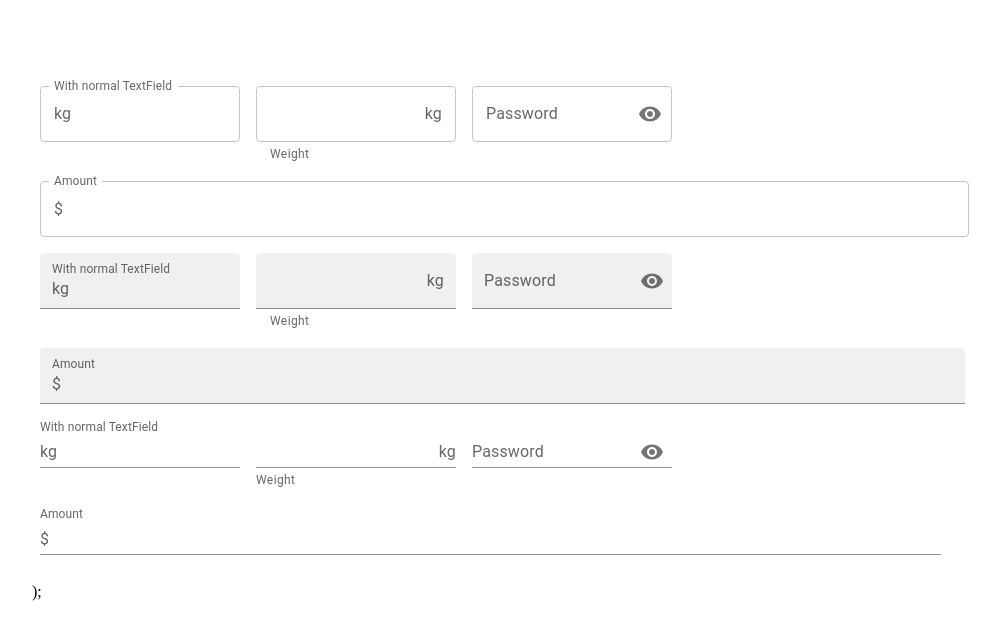
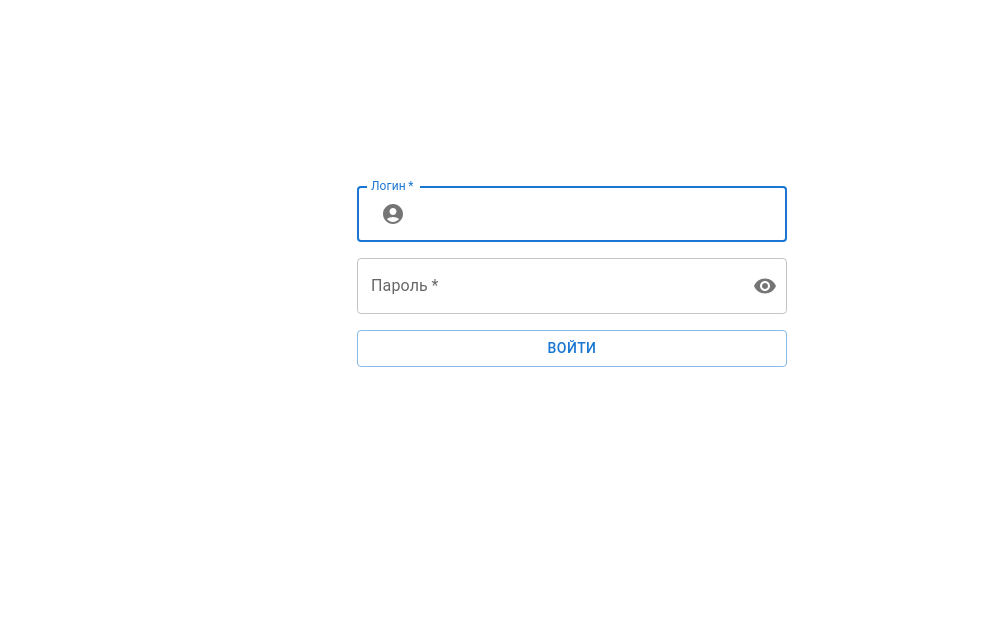
Before and after one commit to Alekzos/deposit-module, a React (Create React App) app: page / in a window 1280 px wide. Shown: the top 640 px of the page, without its empty margins (76-1076 px from the left). Built offline with nearby package versions, Linux system fonts and the light colour scheme; data requests are answered from the project's data file.

Commit message:
какая ошибка в логине

```diff
--- a/src/App.tsx
+++ b/src/App.tsx
@@ -5,6 +5,8 @@ import { LoginPage } from "./pages/Login/Login";
 import { Application } from "./pages/Application/Application";
 import { ApplicationList } from "./pages/ApplicationList/ApplicationList";
 import { NotFound } from "./pages/NotFound/NotFound";
+
+import "./styles/App.css";
 
 import StyledEngineProvider from "@mui/material/StyledEngineProvider";
 import { BrowserRouter, Routes, Route } from "react-router-dom";
--- a/src/data/db.json
+++ b/src/data/db.json
@@ -153,5 +153,10 @@
         "withdrawals": 0,
         "earlyTermination":0
     }
-      ]
+      ],
+
+      "users": {
+          "login":"test",
+          "password": "test"
+      }
 }
--- a/src/data/types.ts
+++ b/src/data/types.ts
@@ -32,3 +32,9 @@ export interface ISliderWithTextFieldProps {
   handleInputChange?: any;
   handleSliderChange?: any;
 }
+
+export interface IUser {
+  login: string;
+  password: string;
+  showPassword: boolean;
+}
--- a/src/pages/Login/Login.tsx
+++ b/src/pages/Login/Login.tsx
@@ -1,37 +1,45 @@
 import React from "react";
+import { useState } from "react";
+import "../../styles/Login.css";
 
 import Box from "@mui/material/Box";
 import IconButton from "@mui/material/IconButton";
-import Input from "@mui/material/Input";
-import FilledInput from "@mui/material/FilledInput";
 import OutlinedInput from "@mui/material/OutlinedInput";
 import InputLabel from "@mui/material/InputLabel";
 import InputAdornment from "@mui/material/InputAdornment";
-import FormHelperText from "@mui/material/FormHelperText";
 import FormControl from "@mui/material/FormControl";
 import TextField from "@mui/material/TextField";
 import Visibility from "@mui/icons-material/Visibility";
 import VisibilityOff from "@mui/icons-material/VisibilityOff";
+import AccountCircle from "@mui/icons-material/AccountCircle";
+import Button from "@mui/material/Button";
 
-interface State {
-  amount: string;
-  password: string;
-  weight: string;
-  weightRange: string;
-  showPassword: boolean;
-}
+import axios from "axios";
+import { IUser } from "../../data/types";
+
+import { productsDataURL } from "../../data/consts";
+
+const getUsers = (login: string, password: string) => {
+  //получение
+  let users = axios
+    .get<IUser[]>(productsDataURL)
+    .then(async function (response) {
+      return response.data;
+    })
+    .catch(function (error) {
+      console.log(error);
+    });
+};
 
 export const LoginPage = () => {
-  const [values, setValues] = React.useState<State>({
-    amount: "",
+  const [values, setValues] = useState<IUser>({
+    login: "",
     password: "",
-    weight: "",
-    weightRange: "",
     showPassword: false,
   });
 
   const handleChange =
-    (prop: keyof State) => (event: React.ChangeEvent<HTMLInputElement>) => {
+    (prop: keyof IUser) => (event: React.ChangeEvent<HTMLInputElement>) => {
       setValues({ ...values, [prop]: event.target.value });
     };
 
@@ -50,37 +58,34 @@ export const LoginPage = () => {
 
   return (
     <div className="loginPage">
-      <Box sx={{ display: "flex", flexWrap: "wrap" }}>
-        <div>
+      <Box
+        sx={{
+          display: "flex",
+          flexWrap: "wrap",
+          justifyContent: "center",
+          flexFlow: "column",
+          m: "auto",
+        }}
+      >
         <TextField
-            label="With normal TextField"
+          label="Логин"
+          required
+          focused
+          value={values.login}
+          onChange={handleChange("login")}
           id="outlined-start-adornment"
-            sx={{ m: 1, width: "25ch" }}
+          sx={{ m: 1, width: "35ch" }}
           InputProps={{
             startAdornment: (
-                <InputAdornment position="start">kg</InputAdornment>
+              <InputAdornment position="start">
+                <AccountCircle />
+              </InputAdornment>
             ),
           }}
         />
-          <FormControl sx={{ m: 1, width: "25ch" }} variant="outlined">
-            <OutlinedInput
-              id="outlined-adornment-weight"
-              value={values.weight}
-              onChange={handleChange("weight")}
-              endAdornment={<InputAdornment position="end">kg</InputAdornment>}
-              aria-describedby="outlined-weight-helper-text"
-              inputProps={{
-                "aria-label": "weight",
-              }}
-            />
-            <FormHelperText id="outlined-weight-helper-text">
-              Weight
-            </FormHelperText>
-          </FormControl>
-          <FormControl sx={{ m: 1, width: "25ch" }} variant="outlined">
-            <InputLabel htmlFor="outlined-adornment-password">
-              Password
-            </InputLabel>
+
+        <FormControl required sx={{ m: 1 }} variant="outlined">
+          <InputLabel htmlFor="outlined-adornment-password">Пароль</InputLabel>
           <OutlinedInput
             id="outlined-adornment-password"
             type={values.showPassword ? "text" : "password"}
@@ -101,144 +106,14 @@ export const LoginPage = () => {
             label="Password"
           />
         </FormControl>
-          <FormControl fullWidth sx={{ m: 1 }}>
-            <InputLabel htmlFor="outlined-adornment-amount">Amount</InputLabel>
-            <OutlinedInput
-              id="outlined-adornment-amount"
-              value={values.amount}
-              onChange={handleChange("amount")}
-              startAdornment={
-                <InputAdornment position="start">$</InputAdornment>
-              }
-              label="Amount"
-            />
-          </FormControl>
-        </div>
-        <div>
-          <TextField
-            label="With normal TextField"
-            id="filled-start-adornment"
-            sx={{ m: 1, width: "25ch" }}
-            InputProps={{
-              startAdornment: (
-                <InputAdornment position="start">kg</InputAdornment>
-              ),
-            }}
-            variant="filled"
-          />
-          <FormControl sx={{ m: 1, width: "25ch" }} variant="filled">
-            <FilledInput
-              id="filled-adornment-weight"
-              value={values.weight}
-              onChange={handleChange("weight")}
-              endAdornment={<InputAdornment position="end">kg</InputAdornment>}
-              aria-describedby="filled-weight-helper-text"
-              inputProps={{
-                "aria-label": "weight",
-              }}
-            />
-            <FormHelperText id="filled-weight-helper-text">
-              Weight
-            </FormHelperText>
-          </FormControl>
-          <FormControl sx={{ m: 1, width: "25ch" }} variant="filled">
-            <InputLabel htmlFor="filled-adornment-password">
-              Password
-            </InputLabel>
-            <FilledInput
-              id="filled-adornment-password"
-              type={values.showPassword ? "text" : "password"}
-              value={values.password}
-              onChange={handleChange("password")}
-              endAdornment={
-                <InputAdornment position="end">
-                  <IconButton
-                    aria-label="toggle password visibility"
-                    onClick={handleClickShowPassword}
-                    onMouseDown={handleMouseDownPassword}
-                    edge="end"
+        <Button
+          onClick={getUsers(values.login, values.password)}
+          variant="outlined"
+          sx={{ m: 1 }}
         >
-                    {values.showPassword ? <VisibilityOff /> : <Visibility />}
-                  </IconButton>
-                </InputAdornment>
-              }
-            />
-          </FormControl>
-          <FormControl fullWidth sx={{ m: 1 }} variant="filled">
-            <InputLabel htmlFor="filled-adornment-amount">Amount</InputLabel>
-            <FilledInput
-              id="filled-adornment-amount"
-              value={values.amount}
-              onChange={handleChange("amount")}
-              startAdornment={
-                <InputAdornment position="start">$</InputAdornment>
-              }
-            />
-          </FormControl>
-        </div>
-        <div>
-          <TextField
-            label="With normal TextField"
-            id="standard-start-adornment"
-            sx={{ m: 1, width: "25ch" }}
-            InputProps={{
-              startAdornment: (
-                <InputAdornment position="start">kg</InputAdornment>
-              ),
-            }}
-            variant="standard"
-          />
-          <FormControl variant="standard" sx={{ m: 1, mt: 3, width: "25ch" }}>
-            <Input
-              id="standard-adornment-weight"
-              value={values.weight}
-              onChange={handleChange("weight")}
-              endAdornment={<InputAdornment position="end">kg</InputAdornment>}
-              aria-describedby="standard-weight-helper-text"
-              inputProps={{
-                "aria-label": "weight",
-              }}
-            />
-            <FormHelperText id="standard-weight-helper-text">
-              Weight
-            </FormHelperText>
-          </FormControl>
-          <FormControl sx={{ m: 1, width: "25ch" }} variant="standard">
-            <InputLabel htmlFor="standard-adornment-password">
-              Password
-            </InputLabel>
-            <Input
-              id="standard-adornment-password"
-              type={values.showPassword ? "text" : "password"}
-              value={values.password}
-              onChange={handleChange("password")}
-              endAdornment={
-                <InputAdornment position="end">
-                  <IconButton
-                    aria-label="toggle password visibility"
-                    onClick={handleClickShowPassword}
-                    onMouseDown={handleMouseDownPassword}
-                  >
-                    {values.showPassword ? <VisibilityOff /> : <Visibility />}
-                  </IconButton>
-                </InputAdornment>
-              }
-            />
-          </FormControl>
-          <FormControl fullWidth sx={{ m: 1 }} variant="standard">
-            <InputLabel htmlFor="standard-adornment-amount">Amount</InputLabel>
-            <Input
-              id="standard-adornment-amount"
-              value={values.amount}
-              onChange={handleChange("amount")}
-              startAdornment={
-                <InputAdornment position="start">$</InputAdornment>
-              }
-            />
-          </FormControl>
-        </div>
+          Войти
+        </Button>
       </Box>
-      );
     </div>
   );
 };
--- a/src/pages/ProductSelection/ProductSelectionPage.tsx
+++ b/src/pages/ProductSelection/ProductSelectionPage.tsx
@@ -14,7 +14,7 @@ import { IProduct } from "../../data/types";
 
 import { numberWithoutSpaces } from "../../utils/utils";
 
-import "../../styles/style.css";
+import "../../styles/ProductSelectionPage.css";
 
 import { debounce } from "lodash";
 
@@ -115,7 +115,7 @@ const ProductSelection = () => {
     depositOptions;
 
   return (
-    <>
+    <div className="calcPage">
       <Typography variant="h1">Депозитный калькулятор</Typography>
       <Typography paragraph>
         Введите параметры и подберите подходящий продукт
@@ -239,7 +239,7 @@ const ProductSelection = () => {
           </Box>
         </Grid>
       </Grid>
-    </>
+    </div>
   );
 };
 
--- /dev/null
+++ b/src/styles/App.css
@@ -0,0 +1,6 @@
+.App {
+    padding-left: 100px;
+    padding-right: 100px;
+    padding-top: 50px;
+    padding-bottom: 100px;
+}
--- /dev/null
+++ b/src/styles/Login.css
@@ -0,0 +1,5 @@
+.loginPage {margin-top: 120px;}
+.loginPage .MuiBox-root {margin: 0 auto;max-width: 430px;}
+
+
+.MuiBox-root >div, .MuiBox-root >button {width: 100%;}
--- /dev/null
+++ b/src/styles/ProductSelectionPage.css
@@ -0,0 +1,65 @@
+ .MuiTypography-h1 {
+ font-size: 46px;
+ margin-bottom: 20px;
+}
+
+ .MuiBox-root {
+    margin-top: 20px;
+    margin-bottom: 20px;
+}
+
+ .MuiBox-root,  .MuiToggleButtonGroup-fullWidth {margin-right: 50px;}
+ .MuiToggleButtonGroup-fullWidth {margin-top: 5px;}
+
+ .MuiToggleButton-root {
+    background-color:rgba(0, 0, 0, 0.08);
+    border-radius: 16px !important;
+    border: 0;
+    height: 32px;
+    text-transform: none;
+    color: black;
+    width: auto;
+    margin-right: 20px;
+}
+
+ .MuiToggleButton-root.Mui-selected {
+    color: #fff;
+    background-color: #1976d2;
+}
+
+ .MuiToggleButton-root.Mui-selected:hover {
+    background-color: #1976d2;
+}
+
+ .MuiTypography-caption {
+    width: 100%;
+    display: block;
+}
+
+ .MuiSlider-root[aria-labelledby="input-slider"] {
+    top: -15px;
+}
+
+
+ .MuiInputBase-root .MuiSvgIcon-root {
+    padding-left:10px;
+
+}
+
+ .MuiFormControlLabel-root {
+    height: 45px;
+}
+
+
+
+
+ .checkWithdrawalsHelp {margin-left: 10px; position: absolute;}
+
+ .interestСapitalizationHelp {margin-top: 95px;}
+ .MuiTypography-caption {font-size: 0.9rem;}
+
+ .MuiSlider-markLabel[data-index="0"] {margin-left: 16px;}
+
+ .MuiTypography-subtitle2 {
+    font-weight: bold;
+}
--- a/src/styles/style.css
+++ /dev/null
@@ -1,74 +0,0 @@
-.App {
-    padding-left: 100px;
-    padding-right: 100px;
-    padding-top: 50px;
-    padding-bottom: 100px;
-}
-
-
-.MuiTypography-h1 {
- font-size: 46px;
- margin-bottom: 20px;
-}
-
-.MuiBox-root {
-    margin-top: 20px;
-    margin-bottom: 20px;
-}
-
-.MuiBox-root, .MuiToggleButtonGroup-fullWidth {margin-right: 50px;}
-.MuiToggleButtonGroup-fullWidth {margin-top: 5px;}
-
-.MuiToggleButton-root {
-    background-color:rgba(0, 0, 0, 0.08);
-    border-radius: 16px !important;
-    border: 0;
-    height: 32px;
-    text-transform: none;
-    color: black;
-    width: auto;
-    margin-right: 20px;
-}
-
-.MuiToggleButton-root.Mui-selected {
-    color: #fff;
-    background-color: #1976d2;
-}
-
-.MuiToggleButton-root.Mui-selected:hover {
-    background-color: #1976d2;
-}
-
-.MuiTypography-caption {
-    width: 100%;
-    display: block;
-}
-
-.MuiSlider-root[aria-labelledby="input-slider"] {
-    top: -15px;
-}
-
-
-.MuiInputBase-root .MuiSvgIcon-root {
-    padding-left:10px;
-
-}
-
-.MuiFormControlLabel-root {
-    height: 45px;
-}
-
-
-
-
-.checkWithdrawalsHelp {margin-left: 10px; position: absolute;}
-
-.interestСapitalizationHelp {margin-top: 95px;}
-.MuiTypography-caption {font-size: 0.9rem;}
-
-
-.MuiSlider-markLabel[data-index="0"] {margin-left: 16px;}
-
-.MuiTypography-subtitle2 {
-    font-weight: bold;
-}
```
Lines whose indentation alone changed are shown as unchanged.
